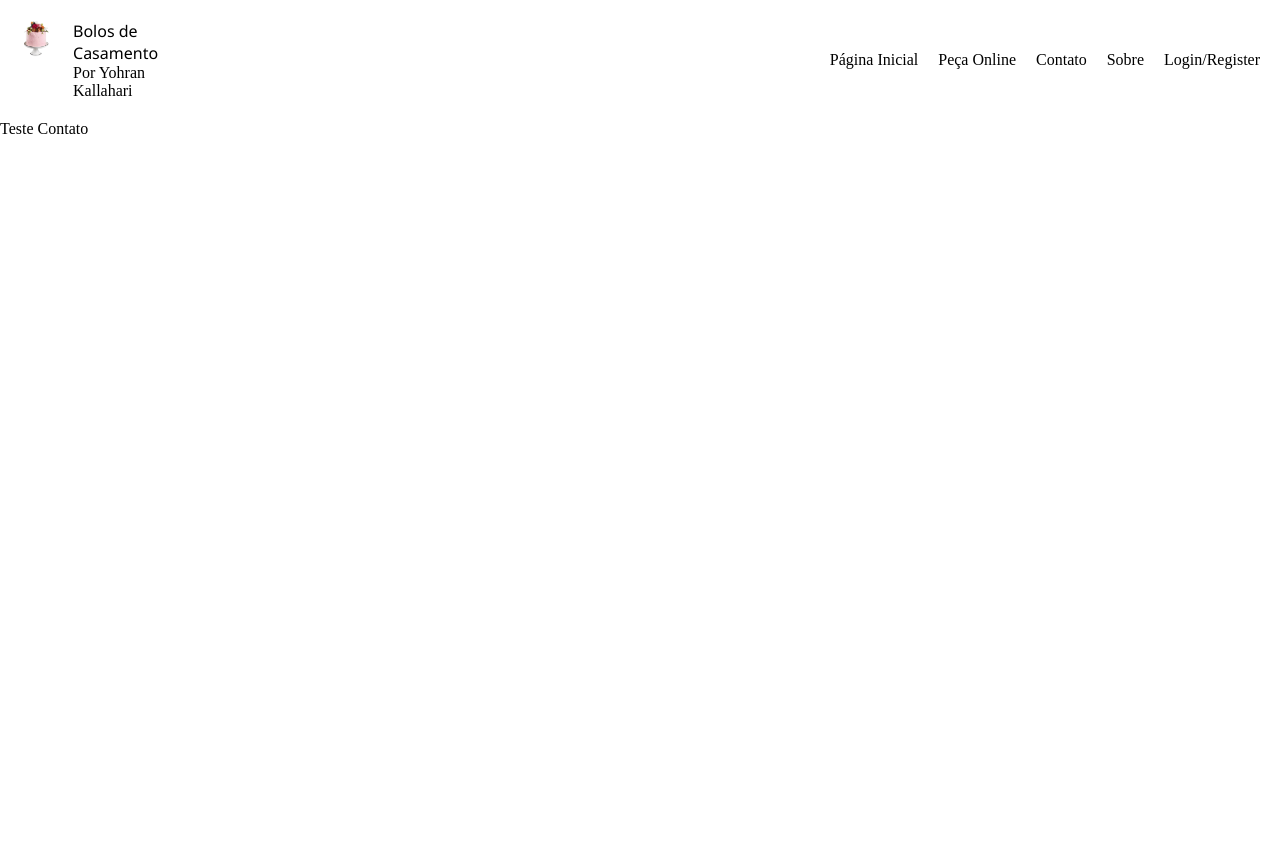
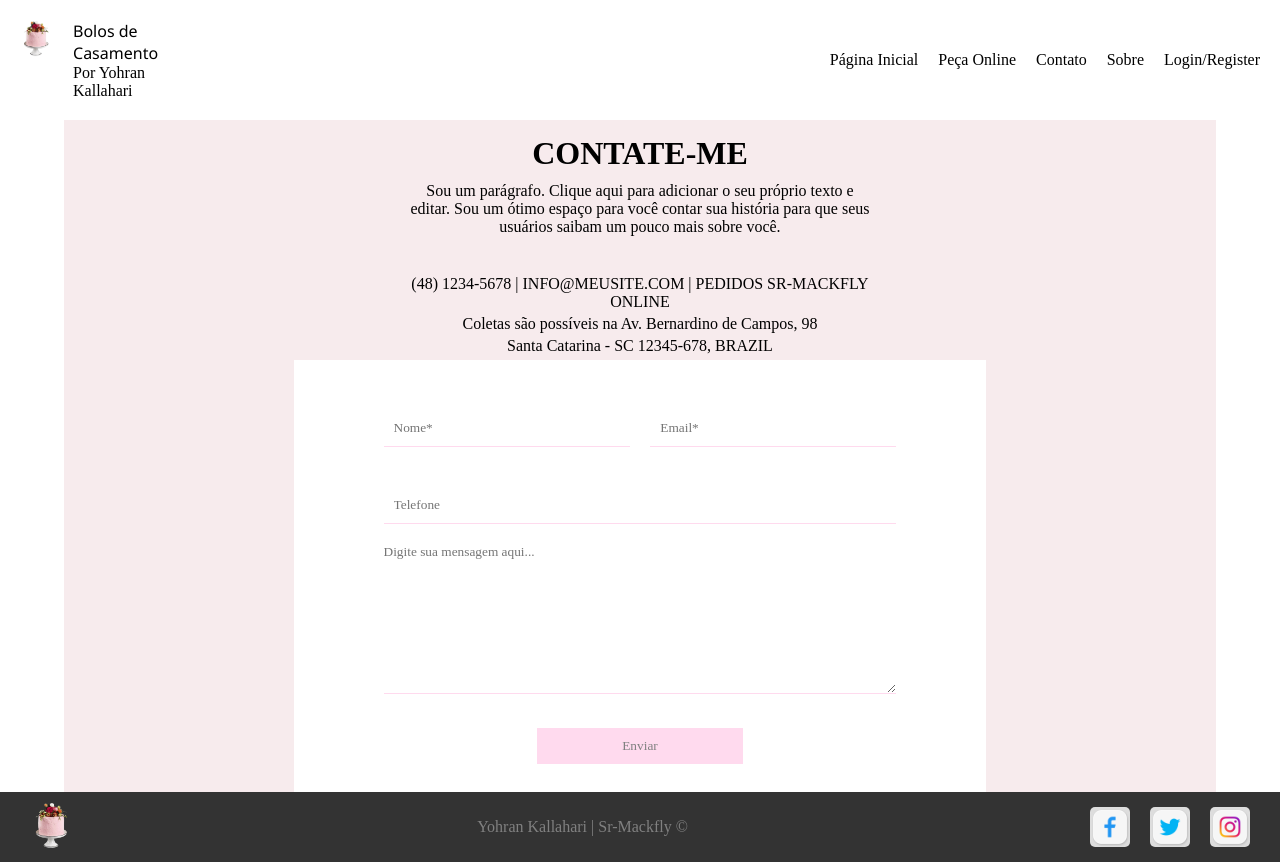
Before and after one commit to yohran1/srmackfly, a React (Create React App) app: page /contato in a window 1280 px wide. Before the commit the page ends 800 px from the top, so only its background shows below. Built offline with nearby package versions, Linux system fonts and the light colour scheme.

Commit message:
Criação da página de contato

```diff
--- a/src/App.css
+++ b/src/App.css
@@ -218,9 +218,100 @@ li{
 .p{
   width: 80%;
   margin: 80px auto;
+  text-align: center;
+}
+/* =================================== Contato =============================================== */
+.contentBackground{
+  display: flex;
+  flex-direction: column;
+  justify-content: space-between;
+  position: relative;
+  margin: auto;
+  width: 90%;
+  height: 84vh;
+  background-color: rgba(247, 235, 237, 1);
+}
+.information{
+  width: 40%;
+  display: flex;
+  flex-direction: column;
+  justify-content: center;
+  align-items: center;
+  margin: 5px auto;
+}
+.infoH1{
+  margin-top: 10px;
+}
+.infoP{
+  text-align: center;
+}
+.infoPessoal{
+  margin: auto;
+  margin-top: 35px;
+  display: flex;
+  flex-direction: column;
 
 }
-/* =================================== Contato =============================================== */
+.infoPessoal p{
+  margin-top: 4px;
+  text-align: center;
+}
+.divContato{
+  width: 60%;
+  height: 450px;
+  background-color: white;
+  margin: auto;
+}
+.form{
+  width: 80%;
+  margin: 10px auto;
+  display: flex;
+  flex-direction: column;
+  padding: 20px;
+}
+form input{
+  width: 100%;
+  padding: 10px;
+  margin: 20px auto;
+  border: none;
+  border-bottom: 1px solid rgb(255, 218, 238);
+}
+.boxsForm{
+  display: flex;
+  justify-content: space-between;
+}
+.modelBoxs{
+  width: 48%;
+}
+textarea{
+  border: none;
+  width: 100%;
+  height: 150px;
+  border-bottom: 1px solid rgb(255, 218, 238);
+}
+.formButton{
+  width: 40%;
+  margin: 30px auto;
+  padding: 10px;
+  border: none;
+  color: gray;
+  background-color: rgb(255, 218, 238);
+}
+.formButton:hover{
+  background-color: rgba(255, 218, 238, 0.589);
+}
+/* ============================= pedidos ========================= */
+.containerPedidos{
+  width: 90%;
+  height: 73vh;
+  display: flex;
+  flex-direction: column;
+  align-items: center;
+  justify-content: center;
+  margin: 50px auto;
+
+}
+
 
 
 
@@ -229,6 +320,7 @@ li{
 
 
 .footerOrigin{
+  position: relative;
   display: flex;
   justify-content: space-around;
   width: 100%;
@@ -258,6 +350,7 @@ li{
   text-align: justify;
 }
 .footer{
+  position: relative;
   display: flex;
   width: 100%;
   height: 70px;
@@ -411,6 +504,22 @@ li{
       position: relative;
       bottom: 0;
     }
+    .contentBackground{
+      height: 150vh;
+    }
+    .information{
+      width: 70%;
+      text-align: center;
+    }
+    .infoPessoal p{
+      padding: 5px;
+    }
+    .form{
+      width: 95%;
+    }
+    .divContato{
+      width: 90%;
+    }
 }
 @media(max-width: 950px){
   .footerOrigin{
--- a/src/components/Contato.js
+++ b/src/components/Contato.js
@@ -1,13 +1,50 @@
 import React from "react";
 import Header from "./Header";
+import FooterDevelop from "./FooterDevelop";
 
 
 export default function Contato(props){
     return (
-
         <div>
             <Header></Header>
-            Teste Contato
+        <div className="contentBackground">
+
+            <div className="information">
+                <div className="infoH1">
+                    <h1>CONTATE-ME</h1>
+                </div>
+                <div className="infoP">
+                    <p>Sou um parágrafo. Clique aqui para adicionar o seu próprio texto e editar. Sou um ótimo espaço para você contar sua história para que seus usuários saibam um pouco mais sobre você.</p>
+                </div>
+                <div className="infoPessoal">
+                    <p>(48) 1234-5678 | INFO@MEUSITE.COM | PEDIDOS SR-MACKFLY ONLINE</p>
+                    <p>Coletas são possíveis na Av. Bernardino de Campos, 98</p>
+                    <p>Santa Catarina - SC 12345-678, BRAZIL</p>
+                </div>
+            </div>
+
+            <div className="divContato">
+                <form className="form">
+                    <div className="boxsForm">
+                        <div className="modelBoxs">
+                            <input type="text" placeholder="Nome*" required />
+                        </div>
+                        <div className="modelBoxs">
+                            <input type="email" placeholder="Email*" required />
+                        </div>
+                    </div>
+                    <div>
+                        <input type="tel" placeholder="Telefone" />
+                    </div>
+                    <div>
+                        <textarea placeholder="Digite sua mensagem aqui..." minLength={200}></textarea>
+                    </div>
+                    <button className="formButton">Enviar</button>
+                </form>
+            </div>
+
+        </div>
+        <FooterDevelop></FooterDevelop>
         </div>
     )
 }
--- a/src/components/FooterDevelop.js
+++ b/src/components/FooterDevelop.js
@@ -1,9 +1,12 @@
 import React from "react";
+import { Link } from "react-router-dom";
 
 export default function FooterDevelop(){
     return(
         <div className="footer ">
-                <h2 className="iconn"><div className="iconFooter"></div></h2>
+                <h2 className="iconn">
+                    <Link to="/"><div className="iconFooter"></div></Link>
+                </h2>
                     <div className="author">Yohran Kallahari | Sr-Mackfly &copy;</div>
                 <div className="socials">
                     <div className="social">
--- a/src/components/Header.js
+++ b/src/components/Header.js
@@ -6,7 +6,7 @@ export default function Header(props){
     return (
         <header className="header">
             <div className="logo-menu">
-                <div className="logo"><div className="imgg"></div></div>
+                <div className="logo"><Link to="/"><div className="imgg"></div></Link></div>
                 <div className="box-2">Bolos de Casamento <div>Por Yohran Kallahari</div></div>
             </div>
 
--- a/src/components/PedidoOn.js
+++ b/src/components/PedidoOn.js
@@ -1,12 +1,18 @@
 import React from "react";
 import Header from "./Header";
+import FooterDevelop from "./FooterDevelop";
 
 
 export default function PedidoOn(props){
     return (
         <div>
             <Header></Header>
-            Pedidos Online
+            <div className="containerPedidos">
+                Pedidos Online (EM DESENVOLVIMENTO)
+
+            </div>
+
+            <FooterDevelop></FooterDevelop>
         </div>
     )
 }
```
